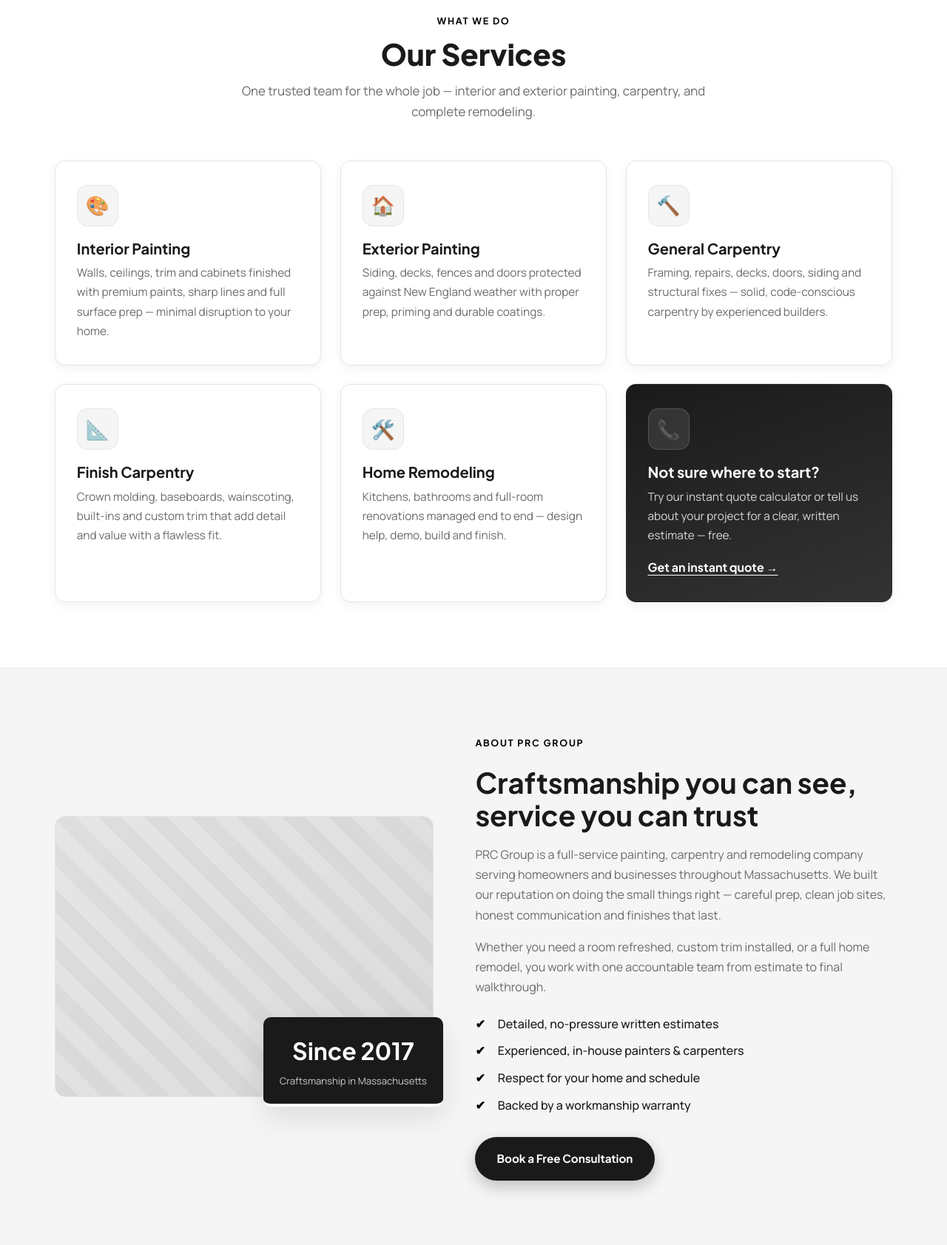
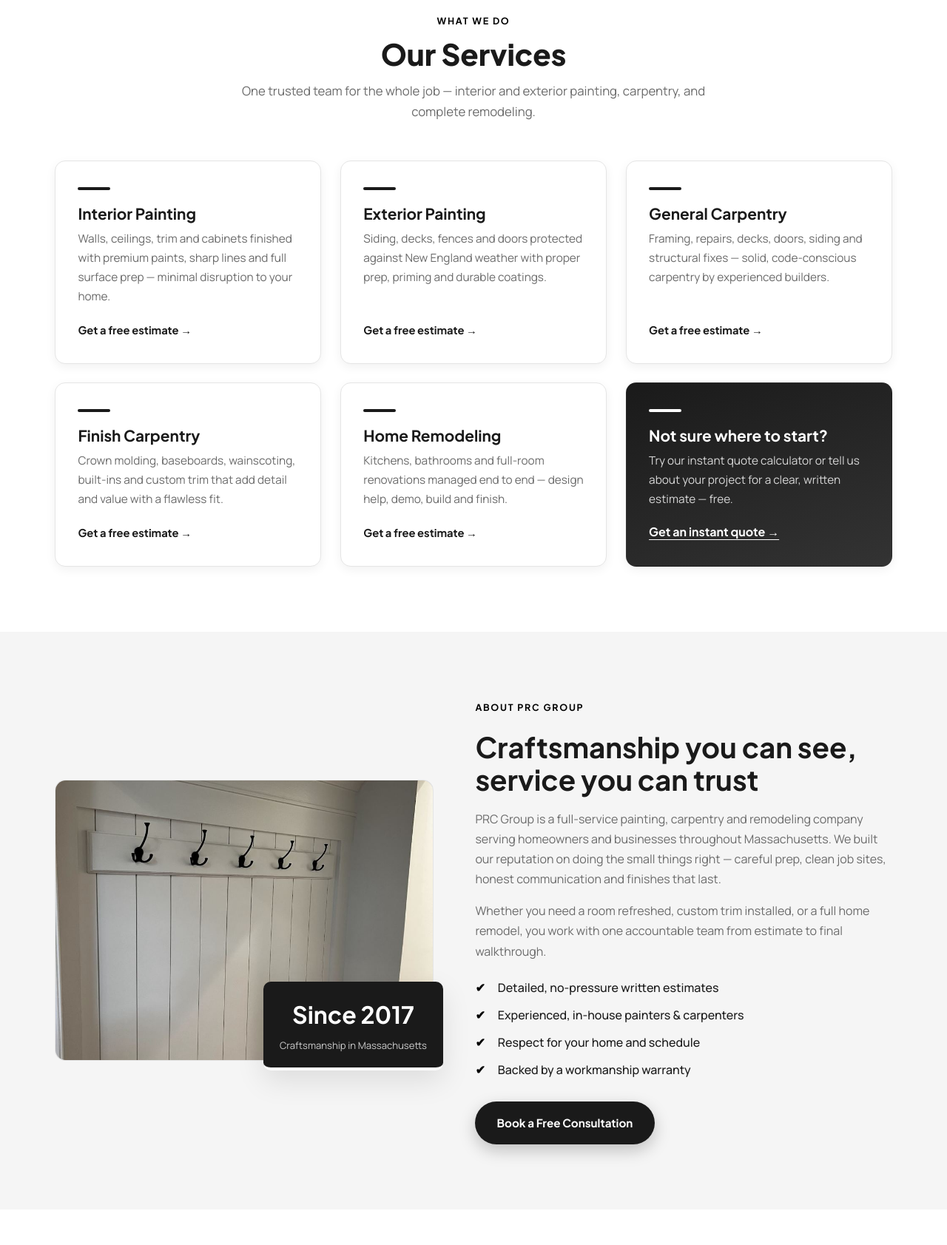
Before and after one commit to PChiovatto/prcgroupcompany, a PHP site: page / in a window 1280 px wide. Shown: the part 1035-2718 px from the top of the page at 74% size. Run offline with PHP 8.4, Linux system fonts and the light colour scheme.

Commit message:
Redesign services section without icons; add real photo to About
- Remove all emoji icons from service cards; cleaner card design with
  accent bar, larger headings and a 'Get a free estimate' link per card
- About section now shows the custom trim photo instead of the striped
  placeholder (object-fit cover, badge overlay preserved)

Co-Authored-By: Claude Fable 5 <noreply@anthropic.com>
Claude-Session: https://claude.ai/code/session_016XLoFwtTend5dcK9srZghH

```diff
--- a/css/styles.css
+++ b/css/styles.css
@@ -169,19 +169,26 @@ h1, h2, h3, h4 { font-family: var(--font-head); line-height: 1.15; color: var(--
 .cards { display: grid; grid-template-columns: repeat(3, 1fr); gap: 1.6rem; }
 .card {
   background: #fff; border: 1px solid var(--line); border-radius: var(--radius);
-  padding: 2rem 1.8rem; box-shadow: var(--shadow-sm); transition: transform .25s ease, box-shadow .25s ease;
+  padding: 2.2rem 1.9rem 2rem; box-shadow: var(--shadow-sm); transition: transform .25s ease, box-shadow .25s ease;
+  display: flex; flex-direction: column;
 }
 .card:hover { transform: translateY(-6px); box-shadow: var(--shadow-md); }
-.card__icon {
-  width: 56px; height: 56px; display: grid; place-items: center; font-size: 1.6rem;
-  border-radius: 14px; background: var(--bg-alt); border: 1px solid var(--line); margin-bottom: 1.1rem;
+.card::before {
+  content: ""; width: 44px; height: 4px; border-radius: 2px; background: var(--navy);
+  margin-bottom: 1.2rem; transition: width .25s ease;
 }
-.card h3 { font-size: 1.25rem; margin-bottom: .6rem; }
-.card p { color: var(--muted); font-size: .96rem; }
+.card:hover::before { width: 76px; }
+.card h3 { font-size: 1.3rem; margin-bottom: .6rem; }
+.card p { color: var(--muted); font-size: .96rem; flex-grow: 1; }
+.card__more {
+  display: inline-block; margin-top: 1.2rem; color: var(--navy);
+  font-weight: 700; font-family: var(--font-head); font-size: .92rem; text-decoration: none;
+}
+.card__more:hover { text-decoration: underline; text-underline-offset: 4px; }
 .card--accent { background: linear-gradient(160deg, var(--navy), var(--navy-soft)); border-color: transparent; }
+.card--accent::before { background: #fff; }
 .card--accent h3, .card--accent p { color: #fff; }
 .card--accent p { color: #d7d7d7; }
-.card--accent .card__icon { background: rgba(255,255,255,.1); border-color: rgba(255,255,255,.15); }
 .card__link { display: inline-block; margin-top: 1rem; color: #fff; font-weight: 700; font-family: var(--font-head); text-decoration: underline; text-underline-offset: 4px; }
 .card__link:hover { color: #cfcfcf; }
 
@@ -193,6 +200,10 @@ h1, h2, h3, h4 { font-family: var(--font-head); line-height: 1.15; color: var(--
     linear-gradient(135deg, rgba(0,0,0,.06), rgba(0,0,0,.10)),
     repeating-linear-gradient(45deg, #ececec 0 22px, #f4f4f4 22px 44px);
   border: 1px solid var(--line);
+}
+.about__media img {
+  position: absolute; inset: 0; width: 100%; height: 100%;
+  object-fit: cover; border-radius: inherit;
 }
 .about__badge {
   position: absolute; right: -14px; bottom: -14px; background: var(--navy); color: #fff;
--- a/index.php
+++ b/index.php
@@ -46,37 +46,36 @@ include __DIR__ . '/includes/header.php';
       </div>
       <div class="cards">
         <article class="card">
-          <div class="card__icon">🎨</div>
           <h3>Interior Painting</h3>
           <p>Walls, ceilings, trim and cabinets finished with premium paints, sharp lines and
             full surface prep — minimal disruption to your home.</p>
+          <a href="#contact" class="card__more">Get a free estimate →</a>
         </article>
         <article class="card">
-          <div class="card__icon">🏠</div>
           <h3>Exterior Painting</h3>
           <p>Siding, decks, fences and doors protected against New England weather with proper
             prep, priming and durable coatings.</p>
+          <a href="#contact" class="card__more">Get a free estimate →</a>
         </article>
         <article class="card">
-          <div class="card__icon">🔨</div>
           <h3>General Carpentry</h3>
           <p>Framing, repairs, decks, doors, siding and structural fixes — solid, code-conscious
             carpentry by experienced builders.</p>
+          <a href="#contact" class="card__more">Get a free estimate →</a>
         </article>
         <article class="card">
-          <div class="card__icon">📐</div>
           <h3>Finish Carpentry</h3>
           <p>Crown molding, baseboards, wainscoting, built-ins and custom trim that add detail
             and value with a flawless fit.</p>
+          <a href="#contact" class="card__more">Get a free estimate →</a>
         </article>
         <article class="card">
-          <div class="card__icon">🛠️</div>
           <h3>Home Remodeling</h3>
           <p>Kitchens, bathrooms and full-room renovations managed end to end — design help,
             demo, build and finish.</p>
+          <a href="#contact" class="card__more">Get a free estimate →</a>
         </article>
         <article class="card card--accent">
-          <div class="card__icon">📞</div>
           <h3>Not sure where to start?</h3>
           <p>Try our instant quote calculator or tell us about your project for a clear,
             written estimate — free.</p>
@@ -90,6 +89,9 @@ include __DIR__ . '/includes/header.php';
   <section class="section section--alt" id="about">
     <div class="container about">
       <div class="about__media">
+        <img src="assets/projects/custom-trim-wainscoting-carpentry-massachusetts.jpg"
+             alt="Detail of custom trim and paneling work by PRC Group — the craftsmanship behind every project"
+             loading="lazy" />
         <div class="about__badge">
           <strong>Since <?= BUSINESS_FOUNDED ?></strong>
           <span>Craftsmanship in <?= BUSINESS_AREA ?></span>
```
